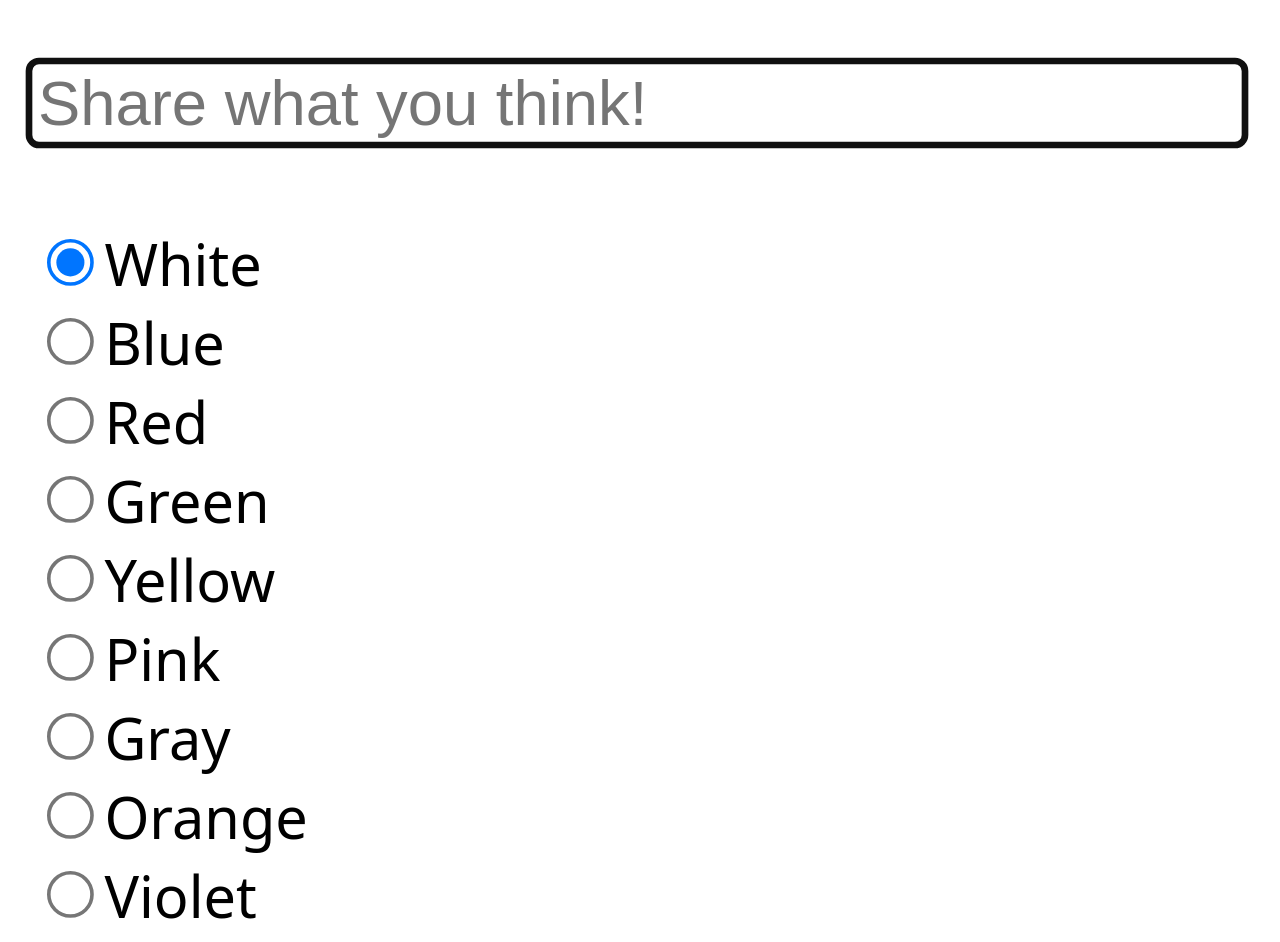
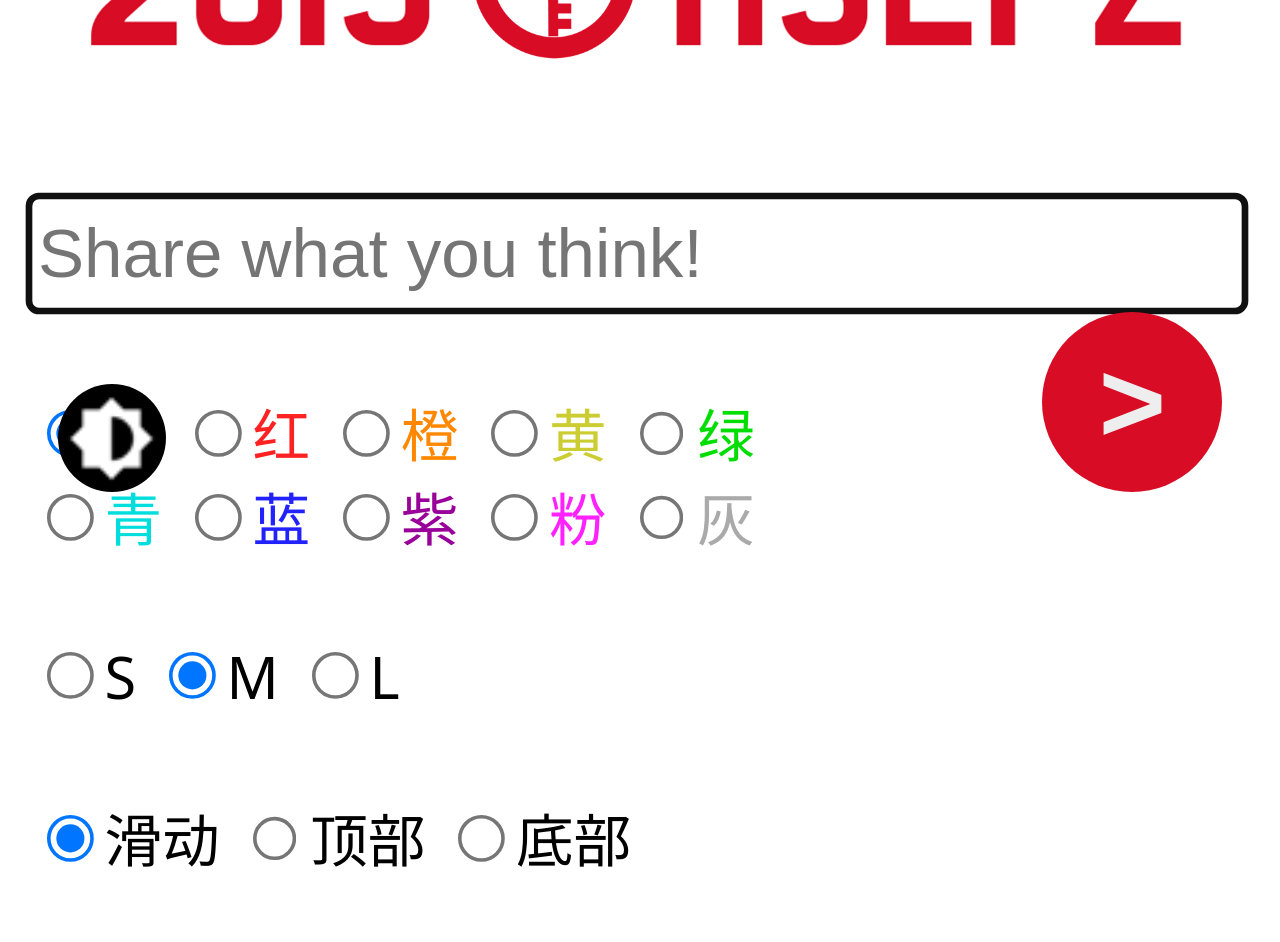
Before and after one commit to fakefred/cuddly-telegram-newyear2019, a website: page public/client.html in a window 1280 px wide. Shown: the part 250-1192 px from the top of the page. Drawn offline with Linux system fonts and the light colour scheme; no server answers.

Commit message:
language switch(partial); dark theme for client; graphics created

```diff
--- a/index.js
+++ b/index.js
@@ -90,6 +90,12 @@ io.of('/display').on('connection', socket => {
                 socket.emit('bullet', data);
             }
         });
+        admin.on('ctrl', ctrl => {
+            if (ctrl.passwd === passwords.admin) {
+                console.debug('CTRL COMMAND RECEIVED, CONTENT: \n' + ctrl);
+                socket.emit('ctrl', ctrl);
+            }
+        });
     });
 });
 
--- a/public/client.html
+++ b/public/client.html
@@ -5,31 +5,34 @@
     <!--link rel="stylesheet" href="/css/image.css"/-->
     <!--link rel="icon" href="/img/favicon.png" type="image/x-icon"-->
     <link rel="stylesheet" href="./css/client.css"/>
+    <meta name="viewport" content="user-scalable=no"/>
 </head>
 <body>
-    <h1 id="title">[BANNER HERE]</h1>
+    <h1 id="title"><img id="banner" src="img/2019_KEY_HSEFZ.png"/></h1>
 
     <input id="content" name="content" autocomplete="off" autofocus="on" maxlength="64" placeholder="Share what you think!"/><br/>
     <br/>
-    <input id="white" type="radio" name="color" checked/><label for="white">White</label><br/>
-    <input id="blue" type="radio" name="color"/><label for="blue">Blue</label><br/>
-    <input id="red" type="radio" name="color"/><label for="red">Red</label><br/>
-    <input id="green" type="radio" name="color"/><label for="green">Green</label><br/>
-    <input id="yellow" type="radio" name="color"/><label for="yellow">Yellow</label><br/>
-    <input id="pink" type="radio" name="color"/><label for="pink">Pink</label><br/>
-    <input id="gray" type="radio" name="color"/><label for="gray">Gray</label><br/>
-    <input id="orange" type="radio" name="color"/><label for="orange">Orange</label><br/>
-    <input id="violet" type="radio" name="color"/><label for="violet">Violet</label><br/>
+    <input id="white"  type="radio" name="color" checked/><label for="white"                      >白</label>
+    <input id="red"    type="radio" name="color"        /><label for="red"    style="color: #f22;">红</label>
+    <input id="orange" type="radio" name="color"        /><label for="orange" style="color: #f80;">橙</label>
+    <input id="yellow" type="radio" name="color"        /><label for="yellow" style="color: #cc3;">黄</label>
+    <input id="green"  type="radio" name="color"        /><label for="green"  style="color: #0d0;">绿</label><br/>
+    <input id="cyan"   type="radio" name="color"        /><label for="cyan"   style="color: #0dd;">青</label>
+    <input id="blue"   type="radio" name="color"        /><label for="blue"   style="color: #22f;">蓝</label>
+    <input id="violet" type="radio" name="color"        /><label for="violet" style="color: #909;">紫</label>
+    <input id="pink"   type="radio" name="color"        /><label for="pink"   style="color: #f2f;">粉</label>
+    <input id="gray"   type="radio" name="color"        /><label for="gray"   style="color: #aaa;">灰</label><br/>
     <br/>
-    <input id="small" type="radio" name="size" value="small"/><label for="small">Small</label><br/>
-    <input id="medium" type="radio" name="size" value="medium" checked/><label for="medium">Medium</label><br/>
-    <input id="large" type="radio" name="size" value="large"/><label for="large">Large</label><br/>
+    <input class="size" id="small" type="radio" name="size" value="small"/><label for="small">S</label>
+    <input class="size" id="medium" type="radio" name="size" value="medium" checked/><label for="medium">M</label>
+    <input class="size" id="large" type="radio" name="size" value="large"/><label for="large">L</label><br/>
     <br/>
-    <input id="slide" type="radio" name="position" value="slide" checked/><label for="slide">Slide</label><br/>
-    <input id="top" type="radio" name="position" value="top"/><label for="top">Top</label><br/>
-    <input id="bottom" type="radio" name="position" value="bottom"/><label for="bottom">Bottom</label><br/>
+    <input class="position" id="slide" type="radio" name="position" value="slide" checked/><label for="slide">滑动</label>
+    <input class="position" id="top" type="radio" name="position" value="top"/><label for="top">顶部</label>
+    <input class="position" id="bottom" type="radio" name="position" value="bottom"/><label for="bottom">底部</label><br/>
     <br>
-    <button id="submit" onclick="send()" type="submit">Submit</button>
+    <button id="dark" onclick="toggleDark()"><img id="bricon" src="img/brightness_light.png"/></button>
+    <button id="submit" onclick="send()" type="submit">></button>
 
     <script type="application/javascript" src="./js/socket.io.js"></script>
     <script type="application/javascript" src="./js/client.js"></script>
--- a/public/css/client.css
+++ b/public/css/client.css
@@ -1,5 +1,5 @@
 .dark-theme {
-    background-color: #222;
+    background-color: #000;
     color: #ddd;
 }
 
@@ -11,23 +11,82 @@
 body {
     font-family: 'Noto Sans', 'Roboto Sans', sans-serif;
     font-size: 1em;
-    font-weight: lighter;
+    font-weight: 300;
     zoom: 3.6;
 }
 
-button {
+.body-dark {
+    background-color: #000;
+    color: #fff;
+}
+
+.body-light {
+    background-color: #fff;
+    color: #222;
+}
+
+#dark {
+    border-radius: 50%;
+    position: fixed;
+    left: 1em;
+    bottom: 1em;
+    font-size: 1em;
+    height: 30px;
+    width: 30px;
+    /*background-color: black;*/
+    border: transparent;
+}
+
+.dark-dark {
+    /* the 'dark' theme of 'dark' element */
+    background-color: white;
+}
+
+.dark-light {
+    background-color: black;
+}
+
+#bricon {
+    position: absolute;
+    left: 10%;
+    top: 10%;
+    height: 80%;
+}
+
+#submit {
     border: transparent 0 solid;
-    border-radius: 5px;
-    height: 2.5em;
-    width: 6em;
-    background-color: darkviolet;
+    border-radius: 50%;
+    height: 50px;
+    width: 50px;
+    background-color: #d80c25;
     color: #eee;
+    position: fixed;
+    right: 0.5em;
+    bottom: 0.5em;
+    font-weight: bold;
+    font-size: 2em;
 }
 
 #content {
     width: 98%;
     border: 0.04em solid transparent;
     border-bottom-color: gray;
-    border-radius: 0px;
-    font-size: 1.1em;
+    border-radius: 0;
+    font-size: 1.2em;
+    height: 1.5em;
 }
+
+.content-dark {
+    background-color: #000;
+    color: #fff;
+}
+
+.content-light {
+    background-color: #fff;
+    color: #222;
+}
+
+#banner {
+    width: 100%;
+    height: auto;
+}
--- a/public/js/client.js
+++ b/public/js/client.js
@@ -34,3 +34,23 @@ function send() {
     });
     inputBar.value = '';
 }
+
+// Dark theme
+var dark = false;
+document.getElementById('dark').className = 'dark-light';
+var toggleDark = function () {
+    dark = !dark;
+    if (dark) {
+        document.getElementById('banner').src = 'img/2019_KEY_HSEFZ_DARK.png';
+        document.getElementsByTagName('body')[0].className = 'body-dark';
+        document.getElementById('content').className = 'content-dark';
+        document.getElementById('dark').innerHTML = '<img id="bricon" src="img/brightness_dark.png"/>';
+        document.getElementById('dark').className = 'dark-dark';
+    } else {
+        document.getElementById('banner').src = 'img/2019_KEY_HSEFZ.png';
+        document.getElementsByTagName('body')[0].className = 'body-light';
+        document.getElementById('content').className = 'content-light';
+        document.getElementById('dark').innerHTML = '<img id="bricon" src="img/brightness_light.png"/>';
+        document.getElementById('dark').className = 'dark-light';
+    }
+};
```
Also changed, not shown: public/admin.html (+2 -1 lines), public/css/admin.css (+2 -11 lines), public/js/admin.js (+12 -2 lines), public/js/display.js (+17 -1 lines), public/img/2019_KEY_HSEFZ.png (added), public/img/2019_KEY_HSEFZ_DARK.png (added), public/img/brightness_dark.png (added), public/img/brightness_light.png (added), public/img/manjaro.jpg (deleted), 3 other files.
